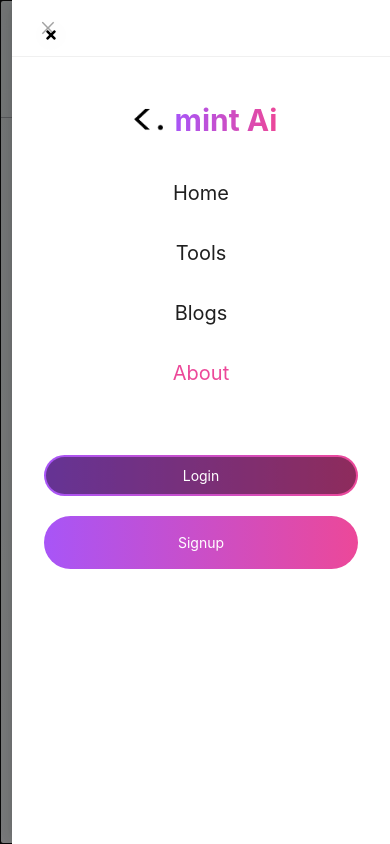
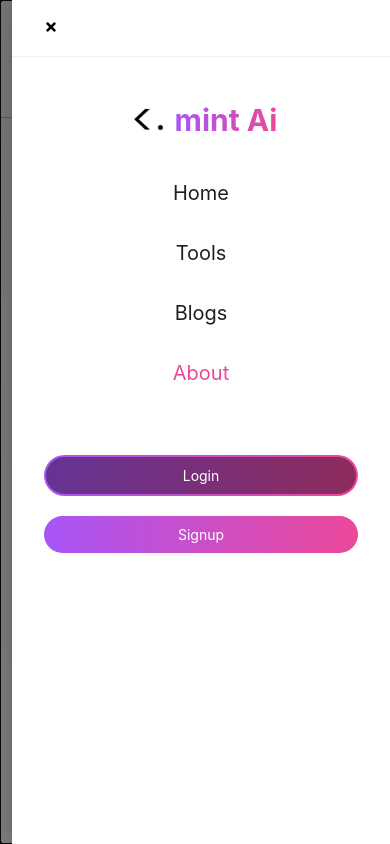
Before and after one commit to adilsarfraz02/Codemint-Ai, a Next.js app: page /about in a window 390 px wide. Both pictures are taken after a click on the icon 347 px from the left and 60 px from the top of the page. Shown: the top 844 px of the page. Built offline with nearby package versions, Linux system fonts and the light colour scheme; no server answers.

Commit message:
theme update✨

```diff
--- a/components/Sidebar.jsx
+++ b/components/Sidebar.jsx
@@ -20,14 +20,14 @@ const Sidebar = () => {
   };
 
   return (
-    <main className='md:hidden sidebar text-center flex items-center delay-100 bg-black transition'>
+    <main className='md:hidden sidebar dark:bg-black text-center flex items-center delay-100 transition'>
       <RiMenu4Fill onClick={showDrawer}
         className='text-3xl hover:text-pink-500/50 text-center mt-5 max-md:mt-1 cursor-pointer flex items-center' />
 
       {/* Sidebar */}
-      <Drawer className={` w-full sidebar`} title="" placement="right" onClose={onClose} open={open}>
+      <Drawer className={` w-full sidebar side`} title="" placement="right" onClose={onClose} open={open}>
         <FaTimes onClick={() => setOpen(false)}
-          className=' dark:text-white text-black text-3xl absolute top-5 bg-gray-50/20 p-2 rounded-full hover:text-red-500/50 hover:bg-pink-500/10' />
+          className=' dark:text-white bg-white dark:bg-red-500 text-black text-3xl absolute top-3 bg-gray-50/20 p-2 rounded-full hover:text-black cursor-pointer hover:bg-pink-500' />
         <Link href="/" title='CodeMint' className="flex text-center justify-center">
 
           <img src="/img/logo.png" width={50} className='mt-3 dark:invert-0 invert object-cover' alt="" />
@@ -76,7 +76,7 @@ const Sidebar = () => {
                 </span>
               </p> :
                 <Link href='/login'>
-                  <div className="w-full px-5 py-2 rounded-full items-center justify-center ">
+                  <div className="w-full px-5  rounded-full items-center justify-center ">
                     {session ? 'Logout' : 'Signup'}
                   </div>
                 </Link>}
--- a/pages/globals.css
+++ b/pages/globals.css
@@ -143,7 +143,12 @@ body::-webkit-scrollbar-thumb {
   z-index: -1000;
 } */
 
+@media (prefers-color-scheme: dark) {
 
+  .side{
+    background: #0c0a0a !important;
+  }
+}
 .blurbg{
   backdrop-filter: blur(28px);
 }
--- a/pages/tools/chatGPT.jsx
+++ b/pages/tools/chatGPT.jsx
@@ -51,14 +51,14 @@ const Chatbot = () => {
       <h1 className="text-center text-3xl font-bold text-gray-400"> <span>Codemint ChatGPT ✨</span></h1>
        <div className="">
 
-        <div className="h-[28rem] mb-12 overflow-y-auto grid max-sm:my-2 max-sm:h-[25.7rem] mx-36 my-4">
+        <div className="h-[28rem] mb-12 overflow-y-auto grid max-sm:m-0 max-sm:mx-0 max-sm:w-full max-sm:h-[25.7rem]  mx-36 my-4">
           {isLoading &&
           <div className='text-4xl text-center transition-all mx-auto w-full grid place-content-center'><div class="custom-loader"/></div>}          {messages.map((message, index) => (
                 <div key={index} className={`flex items-center gap-2 text-lg px-3 py-2  h-fit rounded-xl w-fit ${message.sender === 'user' ? 'font-sans bg-gray-200 mb-5 pt-3 text-black' : 'text-left bg-pink-500 '}`}>
                     <span className="text-black/70 font-semibold text-xl">
                         {message.sender === 'user' ? <FiUser className='text-xl text-white w-auto h-auto bg-pink-500 p-3 rounded-full '/>: ' ChatGPT : '}
                     </span>
-                <pre className='font-sans transition-all'> {message.text}</pre>
+                <pre className='font-sans flex flex-wrap w-full h-auto transition-all'> {message.text}</pre>
                 </div>
             ))}
         </div>
```
